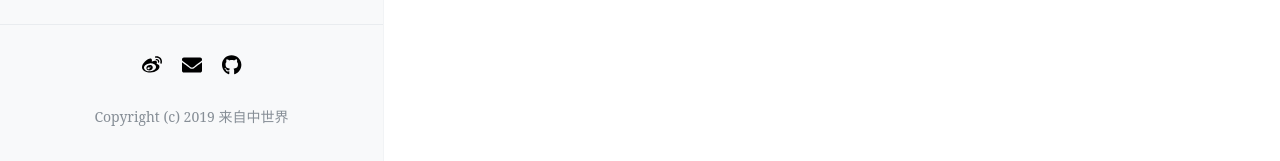
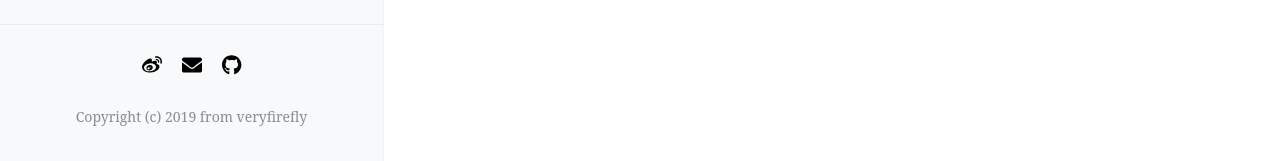
Before and after one commit to Veryfirefly/veryfirefly.github.io, a Jekyll site: the page built from index.html, in a window 1280 px wide. Shown: the part 736-897 px from the top of the page. Built offline with Jekyll 4.4.1, drawn with Linux system fonts in a browser that asks for light colours; nearby versions of some CDN libraries; the list of posts is cut into pages by our own code.

Commit message:
modify config

```diff
--- a/_config.yml
+++ b/_config.yml
@@ -53,7 +53,7 @@
   youtube: # channel/<your_long_string> or user/<user-name>
 
 # 站点页脚的文字
-footer-text: Copyright (c) 2019 来自中世界
+footer-text: Copyright (c) 2019 from veryfirefly
 
 # 输入Disqus shortname，即可添加评论区，细节可阅读文档。
 disqus: loffer #shortname
@@ -67,7 +67,7 @@
 # 添加你的博客的二级域名，一般来说是你的repository名
 # 如果你的博客的URL是：(http://yourusername.github.io/repository-name)
 # 那么就写成 "/repository-name"
-baseurl: /LOFFER
+baseurl: /veryfirefly
 
 
 #
```
